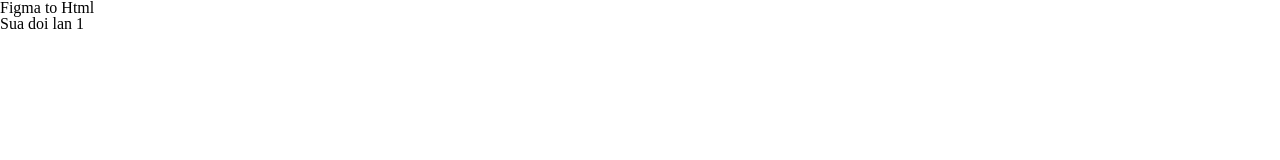
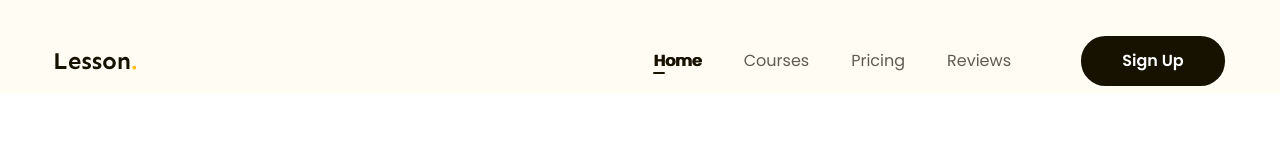
Before and after one commit to ImTheOne-9/figma-to-html, a plain HTML site: page index.html in a window 1280 px wide. Drawn offline with Linux system fonts and the light colour scheme.

Commit message:
Create header

```diff
--- a/assets/css/style.css
+++ b/assets/css/style.css
@@ -8,4 +8,92 @@ html{
 
 body{
     font-size: 1.6rem;
+    font-family: "Poppins", sans-serif;
 }
+
+a{
+    text-decoration: none;
+}
+
+.btn{
+    display: inline-block;
+    padding: 0 16px;
+    line-height: 50px;
+    min-width: 118px;
+    color: #FFF;
+    text-align: center;
+    font-size: 16px;
+    font-style: normal;
+    font-weight: 600;
+    border-radius: 24.5px;
+    background: #171100;
+}
+
+.main-content{
+    width: 1170px;
+    margin-left: auto;
+    margin-right: auto;
+    max-width: calc(100% - 48px);
+}
+
+.header{
+    background: #FFFCF4;
+}
+
+.header .body{
+    display: flex;
+    align-items: center;
+    padding: 36px 0 8px;
+
+}
+
+.nav{
+    margin-left: auto;
+}
+
+.nav ul{
+    display: flex;
+}
+
+.nav a{
+    color: #5F5B53;
+    font-family: Poppins;
+    font-size: 16px;
+    font-style: normal;
+    font-weight: 400;
+    line-height: 28px;
+    padding: 8px 21px;
+    position: relative;
+        /* 175% */
+}
+
+.nav li.active a, .nav a:hover{
+    color: #171100;
+    font-weight: 600;
+    text-shadow: 1px 0 0 currentColor;
+}
+
+.nav li.active a::after{
+    content: "";
+    width: 12px;
+    height: 2px;
+    border-radius: 1px;
+    background: #171100;
+    display: block;
+    position: absolute;
+    bottom: 6px;
+    left: 21px;
+}
+
+.header .action {
+    margin-left: 49px;
+}
+
+.header .btn-sign-up{
+    min-width: 144px;
+}
+
+.header.fixed{
+    position: sticky;
+    top: -28px;
+}
--- a/index.html
+++ b/index.html
@@ -5,10 +5,35 @@
     <meta name="viewport" content="width=device-width, initial-scale=1.0">
     <link rel="stylesheet" href="./assets/css/reset.css">
     <link rel="stylesheet" href="./assets/css/style.css">
+    <link rel="preconnect" href="https://fonts.googleapis.com">
+    <link rel="preconnect" href="https://fonts.gstatic.com" crossorigin>
+    <link
+        href="https://fonts.googleapis.com/css2?family=Poppins:ital,wght@0,100;0,200;0,300;0,400;0,500;0,600;0,700;0,800;0,900;1,100;1,200;1,300;1,400;1,500;1,600;1,700;1,800;1,900&family=Sen:wght@400..800&display=swap"
+        rel="stylesheet">
     <title>Figma to Html</title>
 </head>
-<body>
-    <h1>Figma to Html</h1>
-    <p>Sua doi lan 1</p>
+<body style="height: 1000px;">
+    <!-- header -->
+    <header class="header fixed">
+        <div class="main-content">
+            <div class="body">
+                <!-- logo -->
+                <img src="./assets/img/Lesson..svg" alt="Lesson.">
+                <!-- nav -->
+                <nav class="nav">
+                    <ul>
+                        <li class="active"><a  href="#!">Home</a></li>
+                        <li><a href="#!">Courses</a></li>
+                        <li><a href="#!">Pricing</a></li>
+                        <li><a href="#!">Reviews</a></li>
+                    </ul>
+                </nav>
+                <!-- sign up btn -->
+                <div class="action">
+                    <a href="#!" class="btn btn-sign-up">Sign Up</a>
+                </div>
+            </div>
+        </div>
+    </header>
 </body>
 </html>
```
Also changed, not shown: assets/img/Lesson..svg (added).
